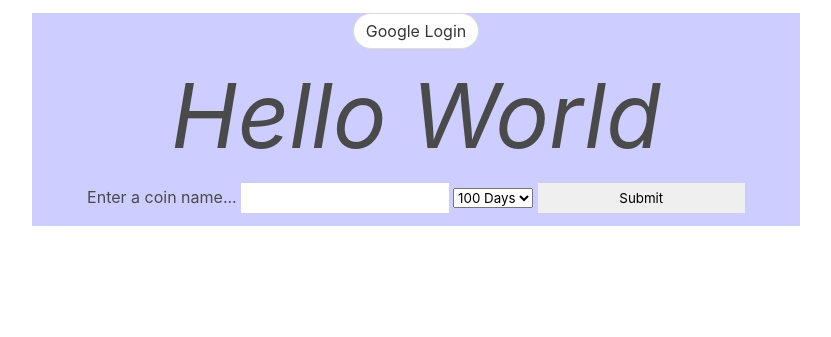
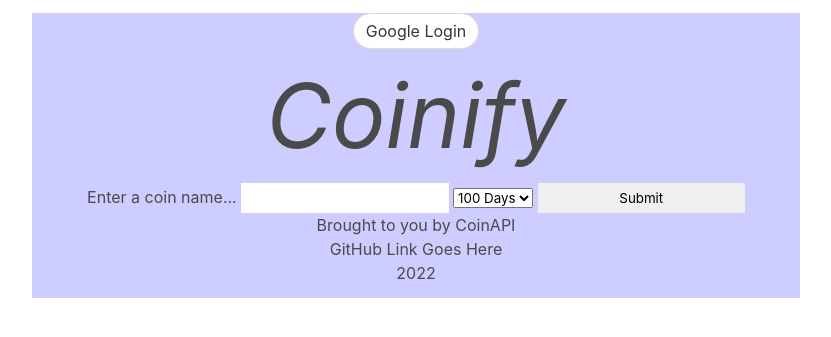
Before and after one commit to open-bracket-space-close-bracket/chartify, a Flask app: page / in a window 1280 px wide. Shown: the top 337 px of the page, without its empty margins (224-1055 px from the left). Run offline with Flask 2, Linux system fonts and the light colour scheme; some libraries are stand-ins or nearby versions.

Commit message:
Updated heading and footer

```diff
--- a/templates/index.html
+++ b/templates/index.html
@@ -29,7 +29,7 @@
     <a class="button" href="/logout">Google Logout</a>
     {% endif %}
 
-    <h1>Hello World</h1>
+    <h1>Coinify</h1>
     <form action="/api/{coin_name}" method="post">
         <label for="coin_name">
             Enter a coin name...
@@ -60,6 +60,9 @@
             </script>
         {% endblock %}
 </body>
+<footer>
+    Brought to you by CoinAPI<br>GitHub Link Goes Here<br>2022
+</footer>
 </html>
 
 {% endblock %}
```
